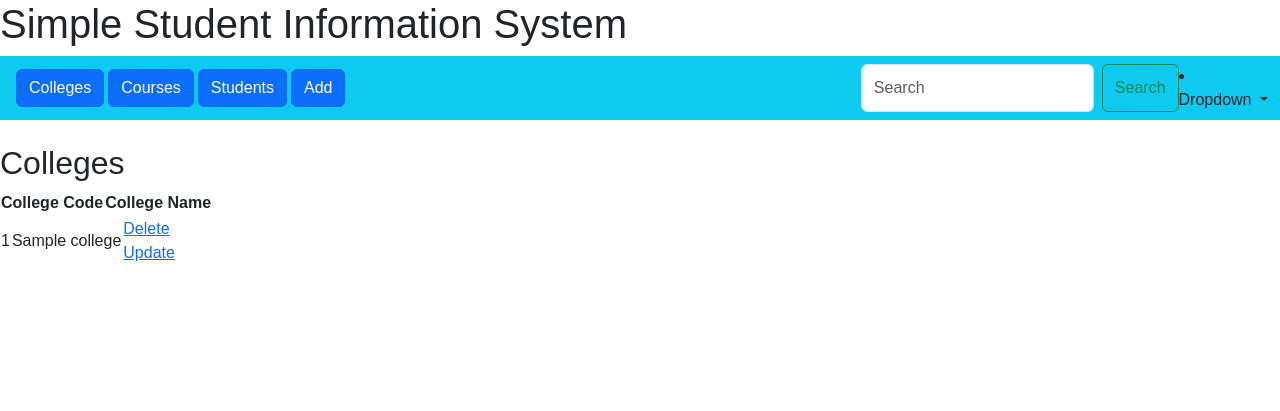
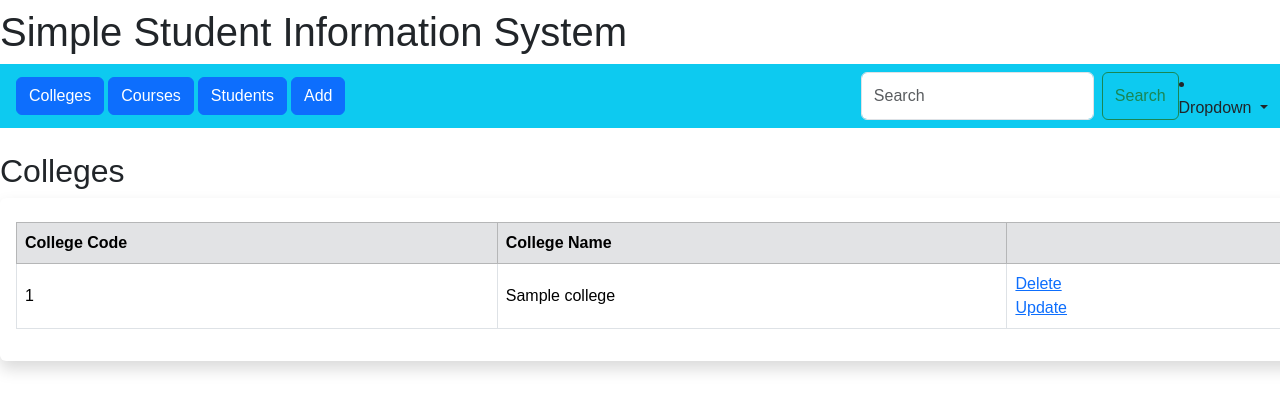
Before and after one commit to Daine-C/SSIS3, a Flask app: page /colleges/ in a window 1280 px wide. Shown: the top 411 px of the page. Run offline with Flask 3, Linux system fonts and the light colour scheme; tables that the repository leaves empty hold one stand-in row (values such as "Sample post"); lists and menus that the app fills with data are empty.

Commit message:
Structure table

```diff
--- a/templates/College.html
+++ b/templates/College.html
@@ -3,14 +3,13 @@
 {% block head %}
 <div class="content">
     <h2>Colleges</h2>
-
-    <table>
-        <tr>
+    <div class="shadow p-3 mb-5 bg-body rounded">
+        <table class="table table-hover table-bordered mt-2 align-middle align-middle">
+            <tr class="table-secondary">
                 <th>College Code</th>
                 <th>College Name</th>
+                <th></th>
             </tr>
-    </table>
-    <table>
             {% for colg in colgs %}
                 <tr>
                     <td>{{ colg.id }}</td>
@@ -24,4 +23,5 @@
             {% endfor %}
         </table>
     </div>
+</div>
 {% endblock %}
--- a/templates/SSIS.html
+++ b/templates/SSIS.html
@@ -9,7 +9,7 @@
     <title>SSIS ver. 3</title>
 </head>
 <body>
-    <div class="mx-auto" style="width: 1300px;">
+    <div class="mx-auto mt-2" style="width: 1300px;">
         <h1>Simple Student Information System</h1>
     </div>
         {% include 'Navbar.html' %}
```
Also changed, not shown: templates/AddCL.html (+8 -0 lines). Lines whose indentation alone changed are shown as unchanged.
